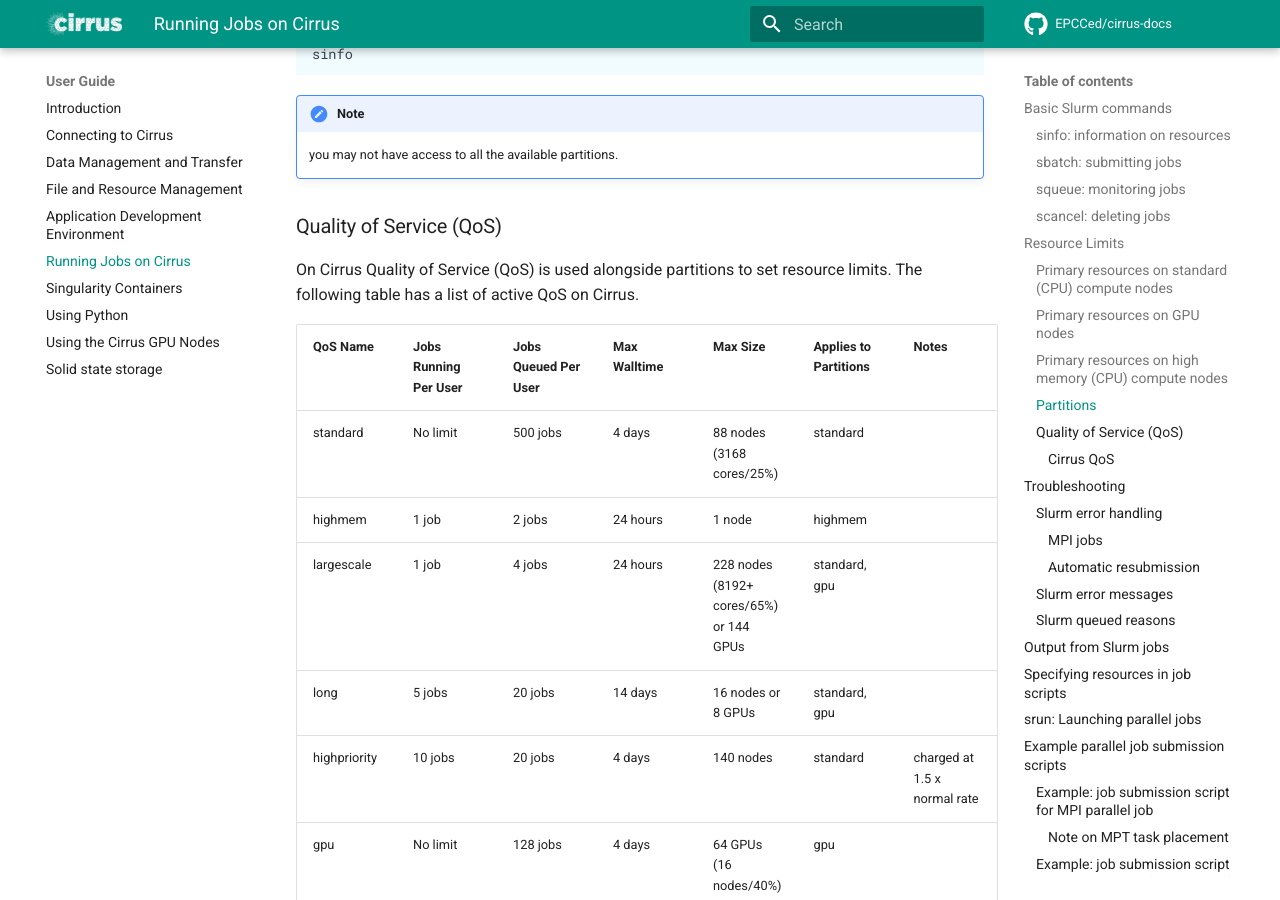
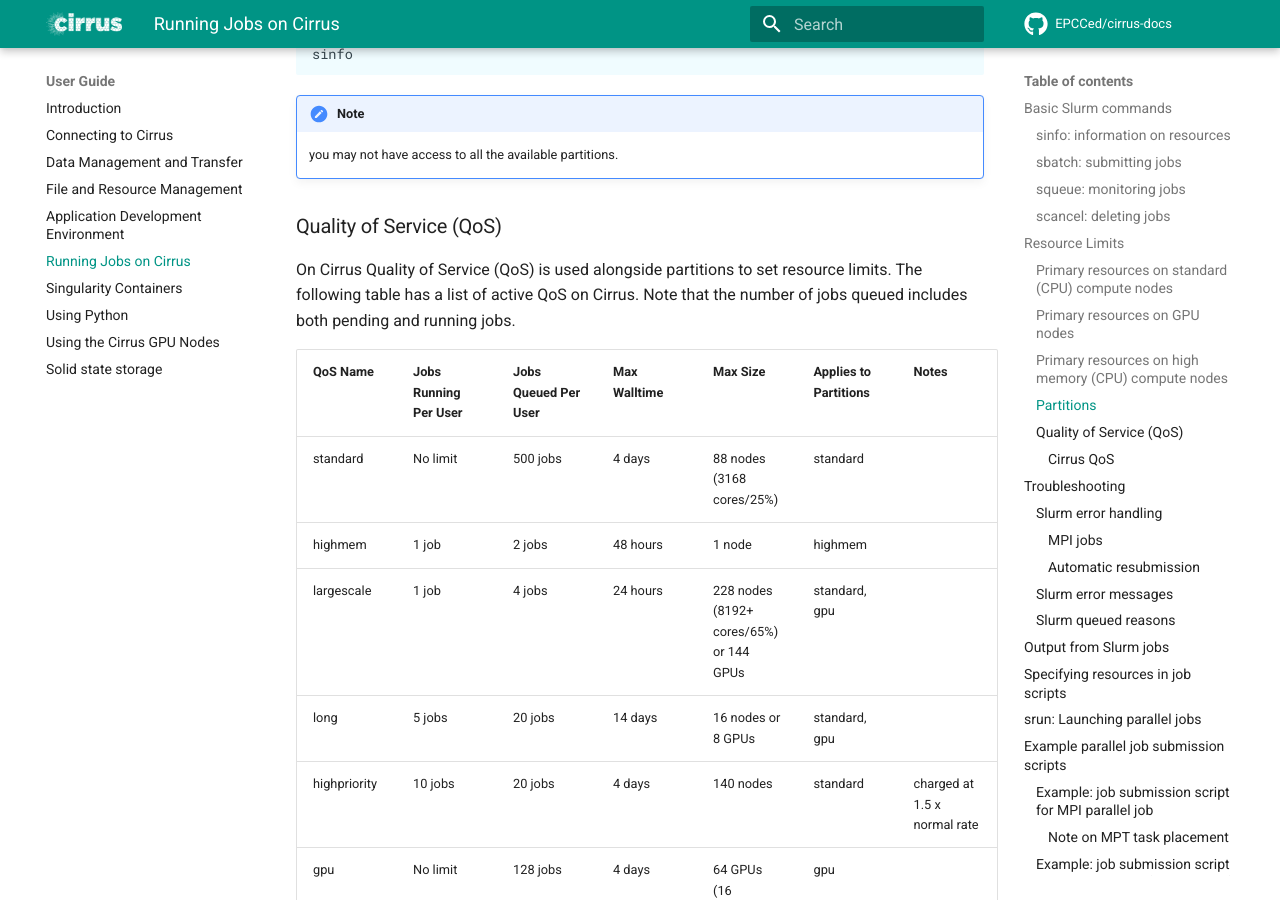
Before and after one commit to EPCCed/cirrus-docs, an MkDocs documentation site: the page built from docs/user-guide/batch.md, in a window 1280 px wide and 900 px high, scrolled down 5176 px. Built offline with MkDocs 1.6.1 and Material for MkDocs 9.7.7, drawn with Linux system fonts in a browser that asks for light colours; comment, search, counter and statistics services are not loaded.

Commit message:
Update highmem time limit

```diff
--- a/docs/user-guide/batch.md
+++ b/docs/user-guide/batch.md
@@ -261,11 +261,13 @@ You can list the active partitions using
 
 On Cirrus Quality of Service (QoS) is used alongside partitions to set
 resource limits. The following table has a list of active QoS on Cirrus.
+Note that the number of jobs queued includes both pending and running
+jobs.
 
 | QoS Name     | Jobs Running Per User | Jobs Queued Per User | Max Walltime | Max Size                                | Applies to Partitions | Notes |
 |--------------|-----------------------|----------------------|--------------|-----------------------------------------|-----------------------|-------|
 | standard     | No limit              | 500 jobs             | 4 days       | 88 nodes (3168 cores/25%)               | standard              |       |
-| highmem      | 1 job                 | 2 jobs               | 24 hours     | 1 node                                  | highmem               |       |
+| highmem      | 1 job                 | 2 jobs               | 48 hours     | 1 node                                  | highmem               |       |
 | largescale   | 1 job                 | 4 jobs               | 24 hours     | 228 nodes (8192+ cores/65%) or 144 GPUs | standard, gpu         |       |
 | long         | 5 jobs                | 20 jobs              | 14 days      | 16 nodes or 8 GPUs                      | standard, gpu         |       |
 | highpriority | 10 jobs               | 20 jobs              | 4 days       | 140 nodes                               | standard              | charged at 1.5 x normal rate |
```
